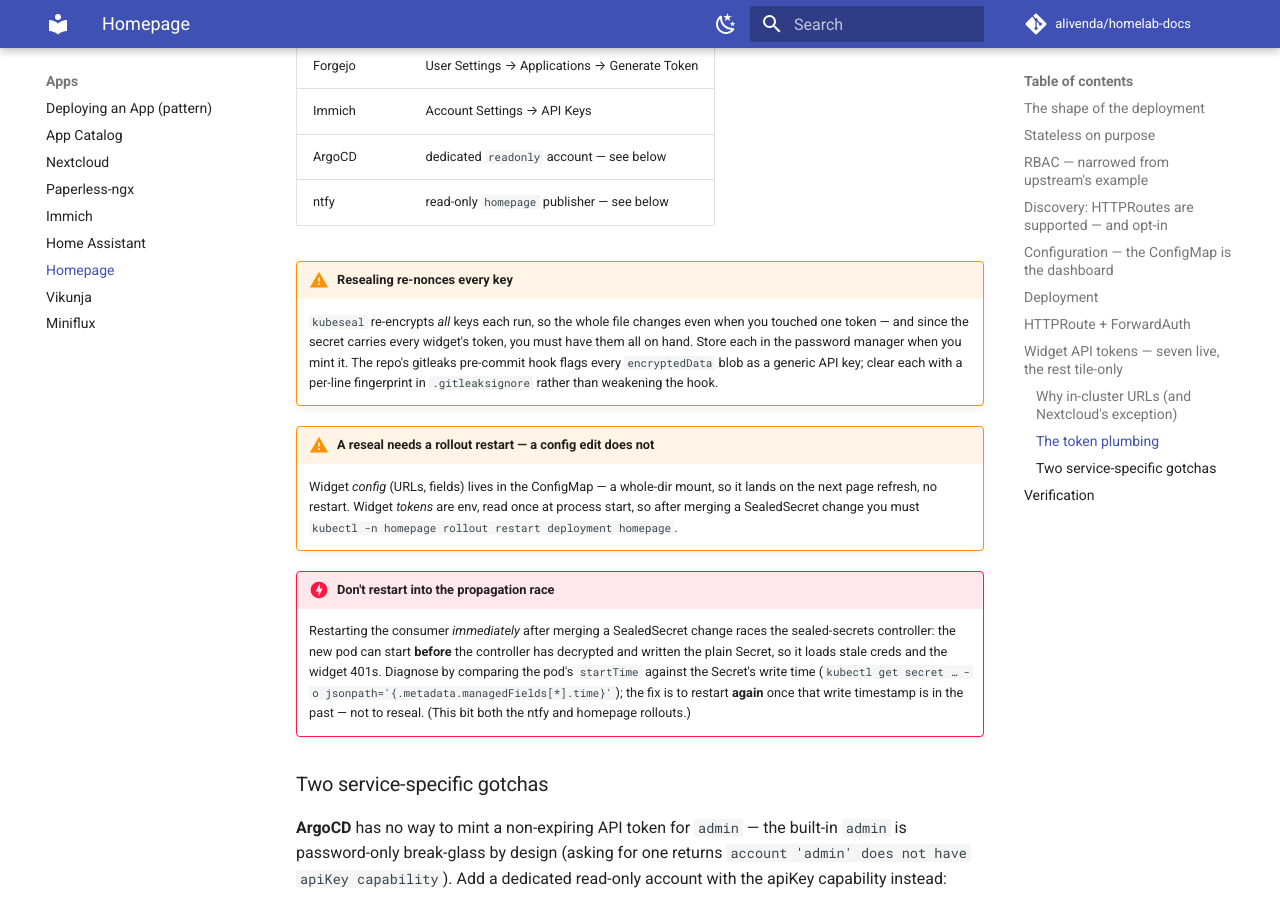
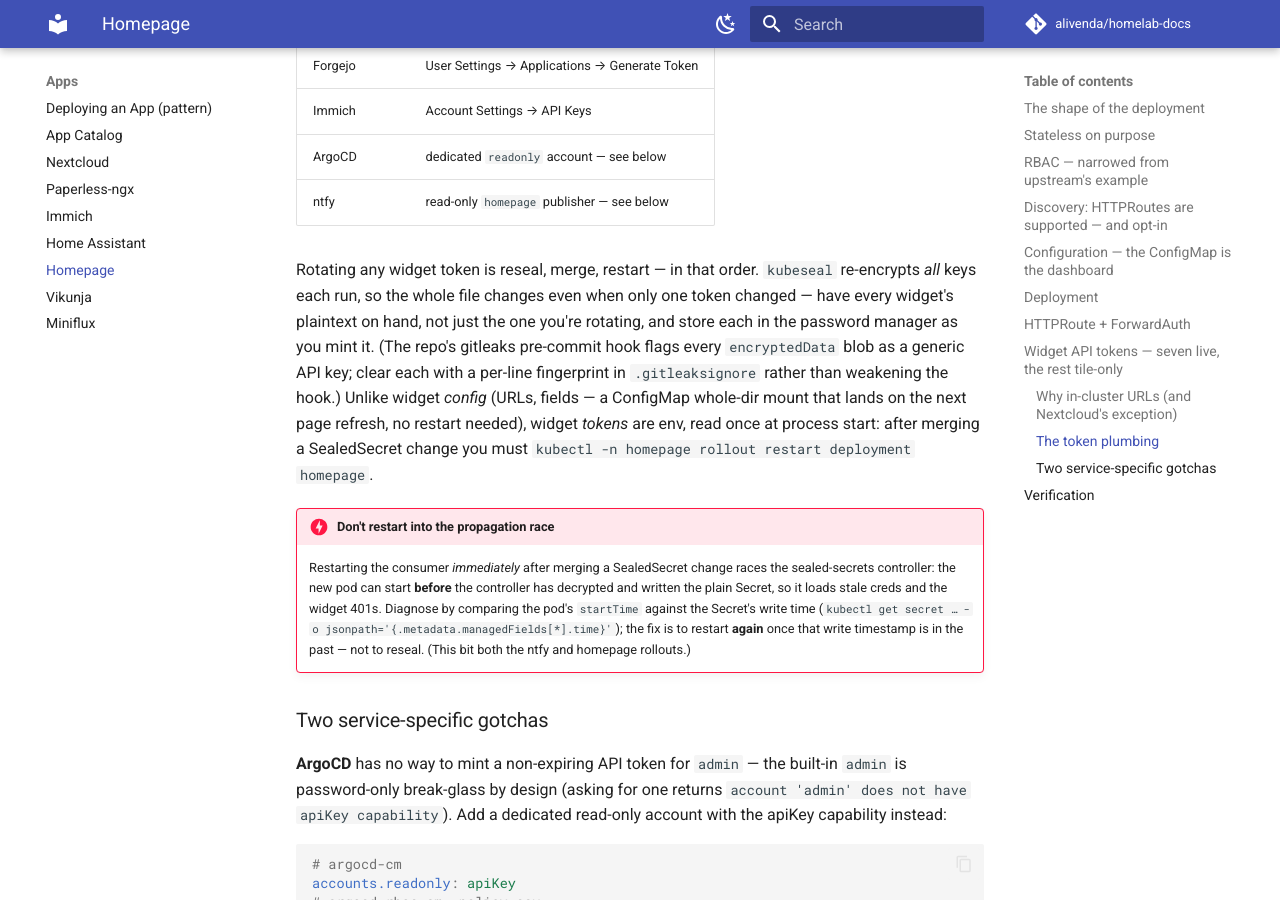
Before and after one commit to alivenda/homelab-docs, an MkDocs documentation site: the page built from docs/homepage.md, in a window 1280 px wide and 900 px high, scrolled down 7874 px. Built offline with MkDocs 1.6.1 and Material for MkDocs 9.7.7, drawn with Linux system fonts in a browser that asks for light colours; comment, search, counter and statistics services are not loaded.

Commit message:
Restyle app runbooks to STYLE.md (batch: apps-1)
nextcloud, home-assistant, homepage: trim intro to one sentence before
the facts table / fold restated admonitions into prose / move
post-Verification content back into the Verification checklist, per
STYLE.md's page anatomy and admonition-stacking rules. immich: collapse
the optional HTTPRoute manifest bundle into a ??? example block.

paperless, vikunja, miniflux were already compliant — no changes.

```diff
--- a/docs/homepage.md
+++ b/docs/homepage.md
@@ -257,11 +257,15 @@ kubectl create secret generic homepage-widget-tokens \
 | ArgoCD | dedicated `readonly` account — see below |
 | ntfy | read-only `homepage` publisher — see below |
 
-!!! warning "Resealing re-nonces every key"
-    `kubeseal` re-encrypts *all* keys each run, so the whole file changes even when you touched one token — and since the secret carries every widget's token, you must have them all on hand. Store each in the password manager when you mint it. The repo's gitleaks pre-commit hook flags every `encryptedData` blob as a generic API key; clear each with a per-line fingerprint in `.gitleaksignore` rather than weakening the hook.
-
-!!! warning "A reseal needs a rollout restart — a config edit does not"
-    Widget *config* (URLs, fields) lives in the ConfigMap — a whole-dir mount, so it lands on the next page refresh, no restart. Widget *tokens* are env, read once at process start, so after merging a SealedSecret change you must `kubectl -n homepage rollout restart deployment homepage`.
+Rotating any widget token is reseal, merge, restart — in that order. `kubeseal`
+re-encrypts *all* keys each run, so the whole file changes even when only one token
+changed — have every widget's plaintext on hand, not just the one you're rotating, and
+store each in the password manager as you mint it. (The repo's gitleaks pre-commit hook
+flags every `encryptedData` blob as a generic API key; clear each with a per-line
+fingerprint in `.gitleaksignore` rather than weakening the hook.) Unlike widget *config*
+(URLs, fields — a ConfigMap whole-dir mount that lands on the next page refresh, no
+restart needed), widget *tokens* are env, read once at process start: after merging a
+SealedSecret change you must `kubectl -n homepage rollout restart deployment homepage`.
 
 !!! danger "Don't restart into the propagation race"
     Restarting the consumer *immediately* after merging a SealedSecret change races the sealed-secrets controller: the new pod can start **before** the controller has decrypted and written the plain Secret, so it loads stale creds and the widget 401s. Diagnose by comparing the pod's `startTime` against the Secret's write time (`kubectl get secret … -o jsonpath='{.metadata.managedFields[*].time}'`); the fix is to restart **again** once that write timestamp is in the past — not to reseal. (This bit both the ntfy and homepage rollouts.)
```
Also changed, not shown: docs/home-assistant.md (+7 -9 lines), docs/immich.md (+45 -45 lines), docs/nextcloud.md (+9 -8 lines).
